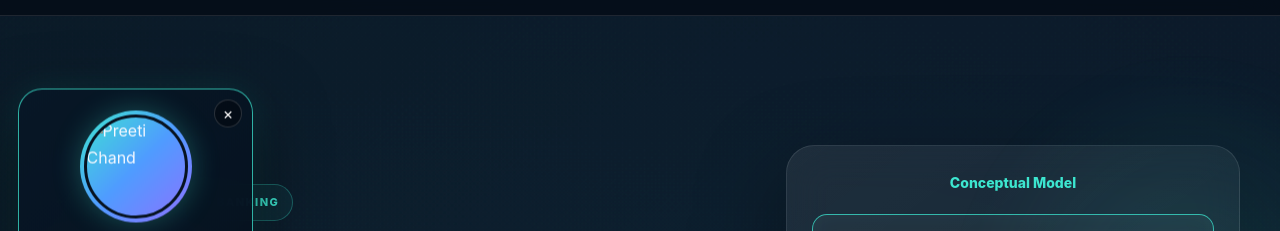
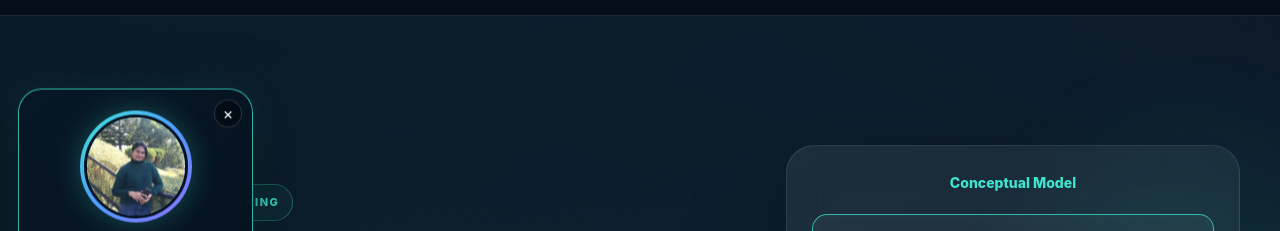
Before and after one commit to shivam0296-coder/fintech-customer-retention, a plain HTML site: page index.html in a window 1280 px wide. Shown: the part 56-287 px from the top of the page. Drawn offline with Linux system fonts and the light colour scheme.

Commit message:
Update image source for Preeti Chand

```diff
--- a/index.html
+++ b/index.html
@@ -1850,7 +1850,7 @@
     <div class="preeti-photo-wrap">
 
       <img
-        src="assets/preeti-chand.jpg"
+        src="preeti-chand.jpg.png"
         alt="Preeti Chand"
         class="preeti-photo"
       >
```
